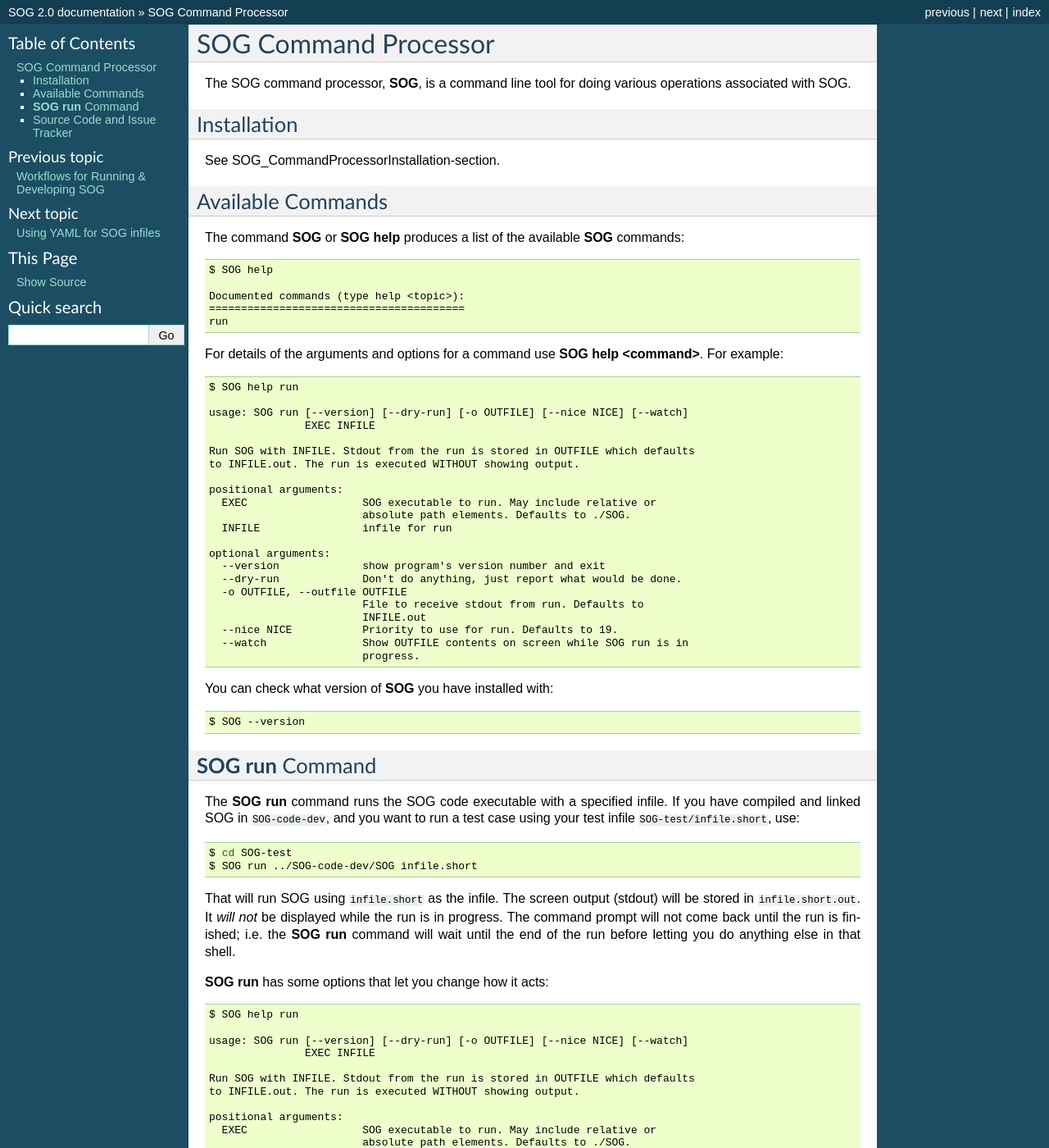
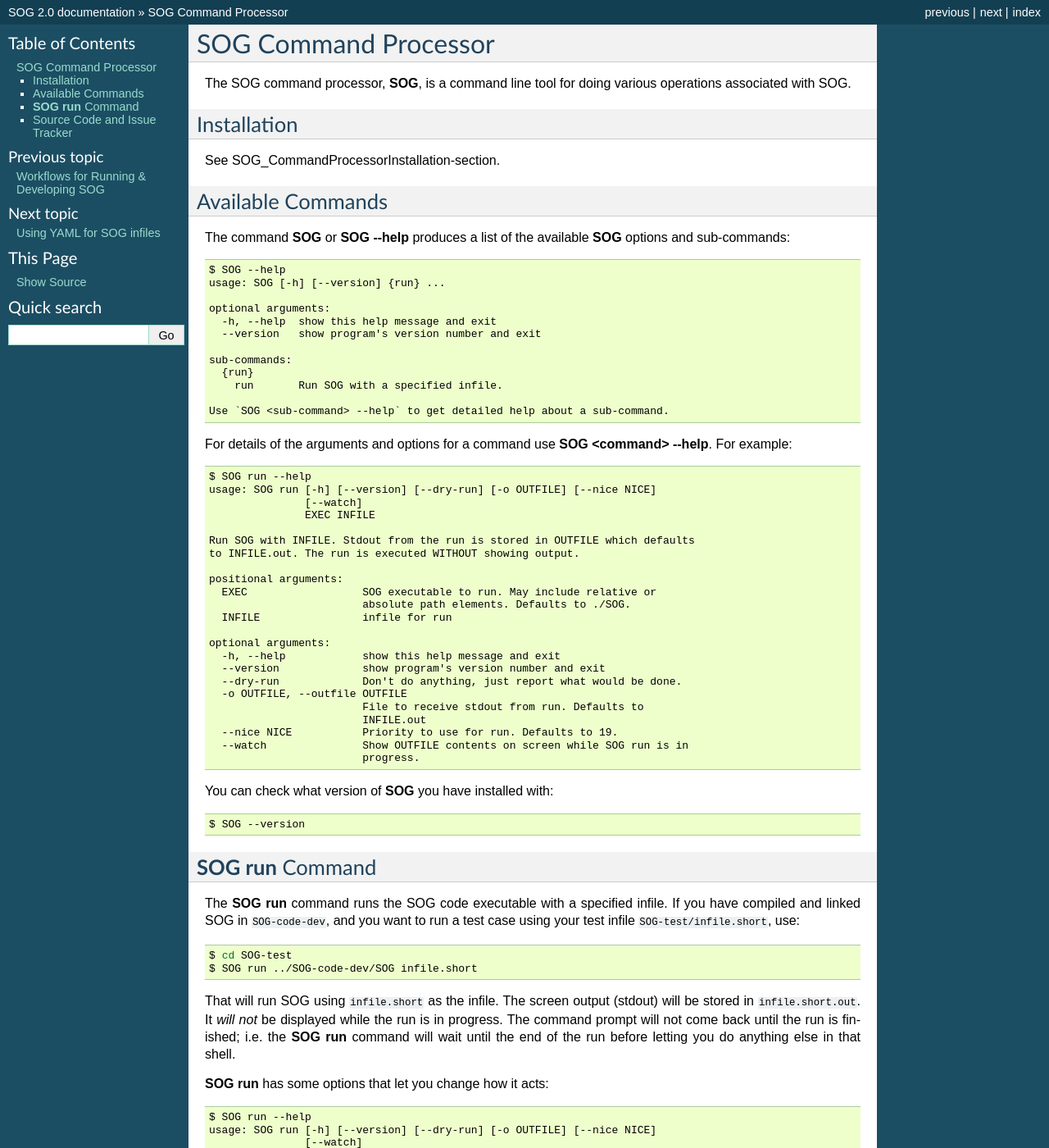
Before and after one commit to SalishSeaCast/SOG, a Sphinx documentation site: the page built from docs/SOGcommand.rst, in a window 1280 px wide and 1400 px high. Shown: the whole window at 82% size. Built offline with Sphinx 7.4.7, drawn with Linux system fonts in a browser that asks for light colours; some of the changed text lies outside the part shown.

Commit message:
Update command processor docs re: refactored command line parser.

```diff
--- a/docs/SOGcommand.rst
+++ b/docs/SOGcommand.rst
@@ -16,26 +16,33 @@ See :ref:`SOG_CommandProcessorInstallation-section`.
 Available Commands
 ------------------
 
-The command :program:`SOG` or :program:`SOG help` produces a list of
-the available :program:`SOG` commands:
+The command :program:`SOG` or :program:`SOG --help` produces a list of
+the available :program:`SOG` options and sub-commands:
 
 .. code-block:: none
 
-   $ SOG help
+   $ SOG --help
+   usage: SOG [-h] [--version] {run} ...
 
-   Documented commands (type help <topic>):
-   ========================================
-   run
+   optional arguments:
+     -h, --help  show this help message and exit
+     --version   show program's version number and exit
+
+   sub-commands:
+     {run}
+       run       Run SOG with a specified infile.
+
+   Use `SOG <sub-command> --help` to get detailed help about a sub-command.
 
 For details of the arguments and options for a command use
-:program:`SOG help <command>`.
+:program:`SOG <command> --help`.
 For example:
 
 .. code-block:: none
 
-   $ SOG help run
-
-   usage: SOG run [--version] [--dry-run] [-o OUTFILE] [--nice NICE] [--watch]
+   $ SOG run --help
+   usage: SOG run [-h] [--version] [--dry-run] [-o OUTFILE] [--nice NICE]
+                  [--watch]
                   EXEC INFILE
 
    Run SOG with INFILE. Stdout from the run is stored in OUTFILE which defaults
@@ -47,6 +54,7 @@ For example:
      INFILE                infile for run
 
    optional arguments:
+     -h, --help            show this help message and exit
      --version             show program's version number and exit
      --dry-run             Don't do anything, just report what would be done.
      -o OUTFILE, --outfile OUTFILE
@@ -89,9 +97,9 @@ letting you do anything else in that shell.
 
 .. code-block:: none
 
-   $ SOG help run
-
-   usage: SOG run [--version] [--dry-run] [-o OUTFILE] [--nice NICE] [--watch]
+   $ SOG run --help
+   usage: SOG run [-h] [--version] [--dry-run] [-o OUTFILE] [--nice NICE]
+                  [--watch]
                   EXEC INFILE
 
    Run SOG with INFILE. Stdout from the run is stored in OUTFILE which defaults
@@ -103,6 +111,7 @@ letting you do anything else in that shell.
      INFILE                infile for run
 
    optional arguments:
+     -h, --help            show this help message and exit
      --version             show program's version number and exit
      --dry-run             Don't do anything, just report what would be done.
      -o OUTFILE, --outfile OUTFILE
```
